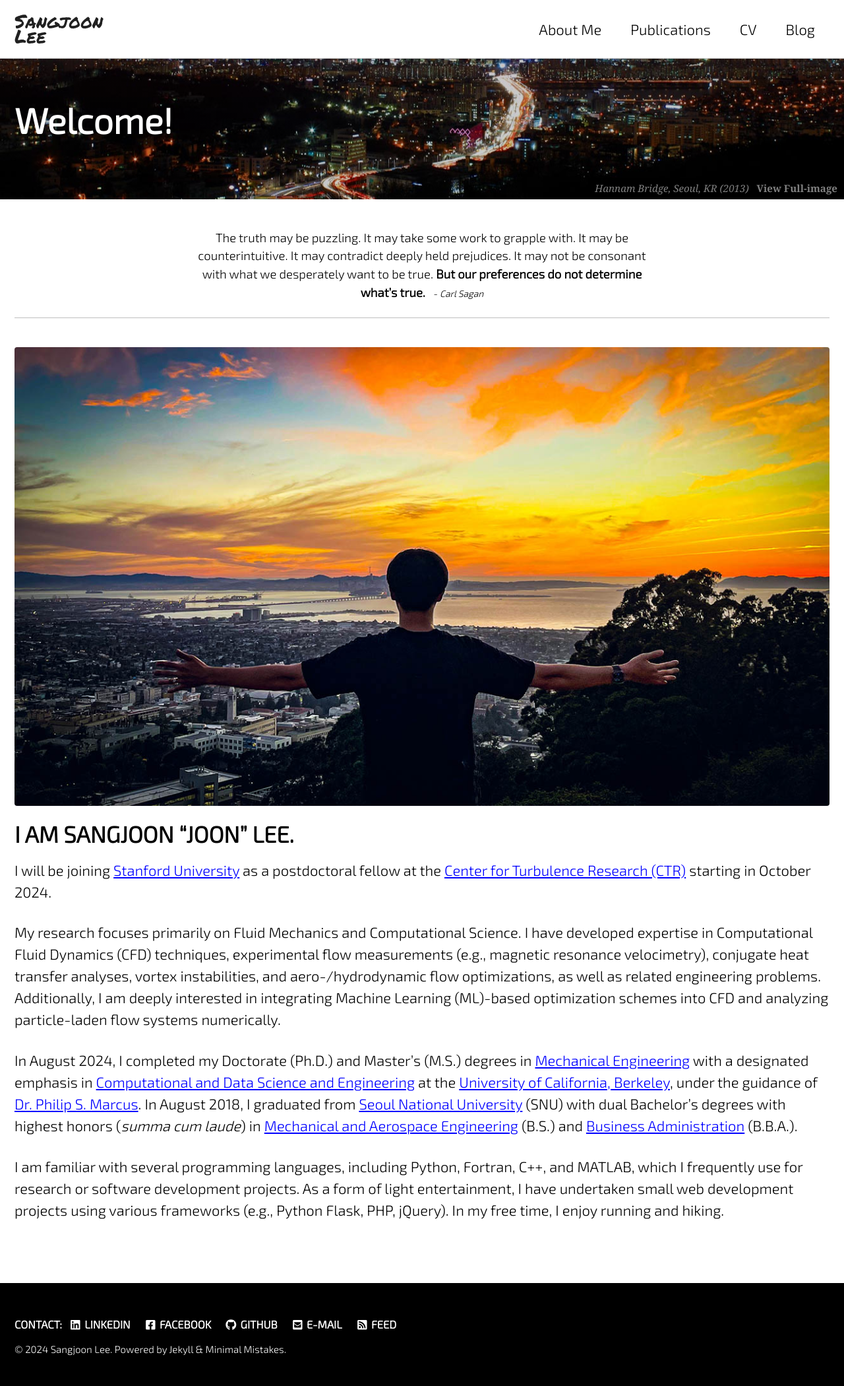
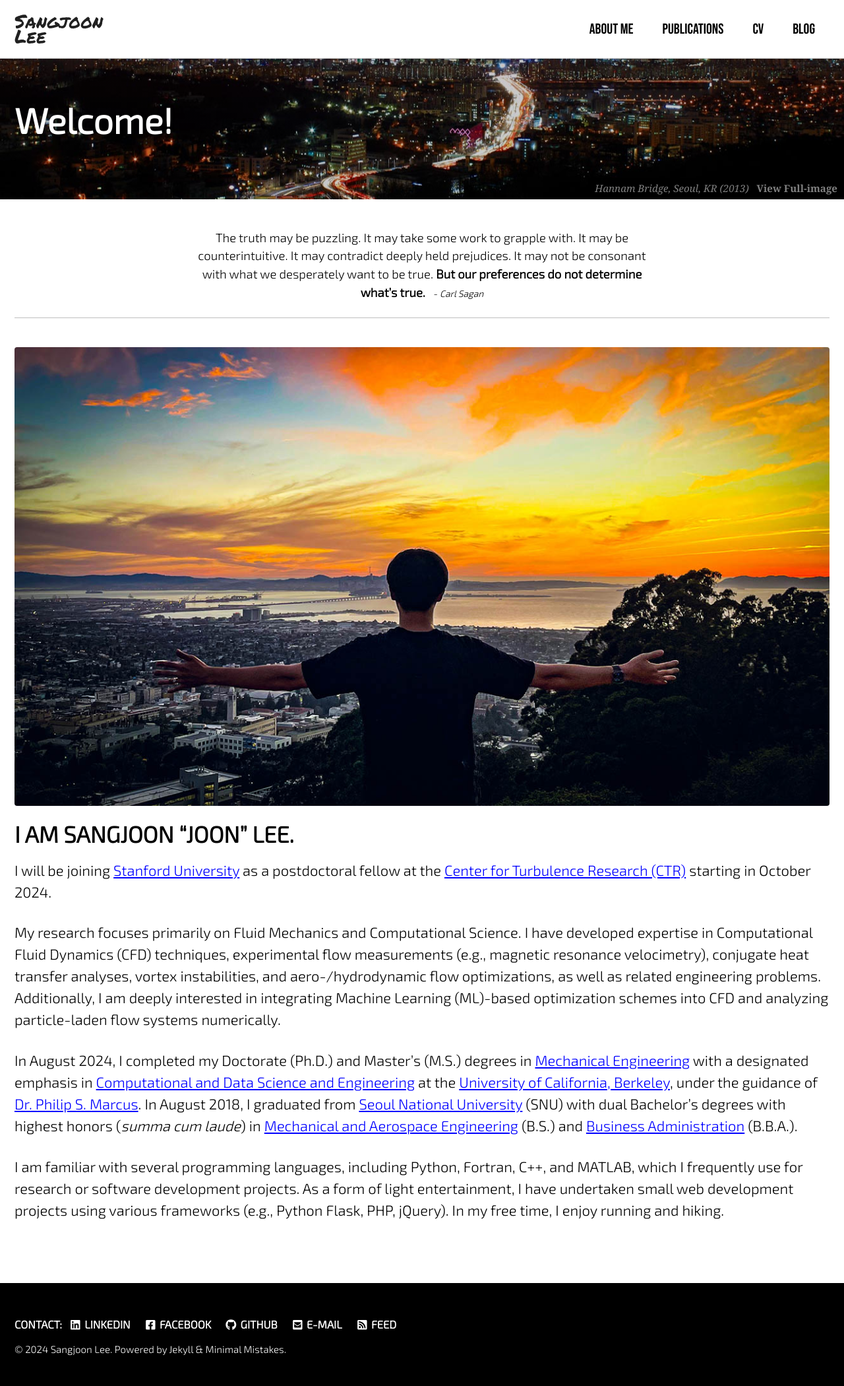
Before and after one commit to jun9303/jun9303.github.io, a Jekyll site: the page built from index.md, in a window 1280 px wide. Shown: the whole page at 66% size. Built offline with Jekyll 4.4.1, drawn with Linux system fonts in a browser that asks for light colours; cached includes are drawn as plain includes; nearby versions of some CDN libraries.

Commit message:
Minor site updates 072924

```diff
--- a/_sass/minimal-mistakes.scss
+++ b/_sass/minimal-mistakes.scss
@@ -5,6 +5,7 @@
 */
 @import url('https://fonts.googleapis.com/css?family=Noto+Sans+KR:300&subset=korean');
 @import url('https://fonts.googleapis.com/css?family=Exo+2:300&display=swap');
+@import url('https://fonts.googleapis.com/css?family=Bebas+Neue:400&display=swap');
 
 /* Variables */
 @import "minimal-mistakes/variables";
--- a/assets/css/main.scss
+++ b/assets/css/main.scss
@@ -6,3 +6,7 @@
 
 @import "minimal-mistakes/skins/{{ site.minimal_mistakes_skin | default: 'default' }}"; // skin
 @import "minimal-mistakes"; // main partials
+
+#site-nav{
+    font-family: 'Bebas Neue', sans serif;
+}
```
